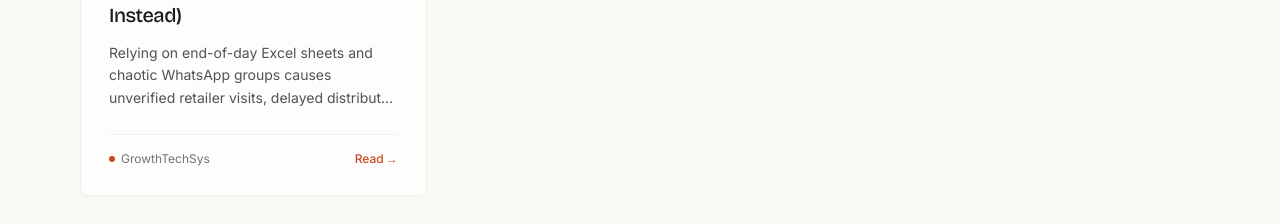
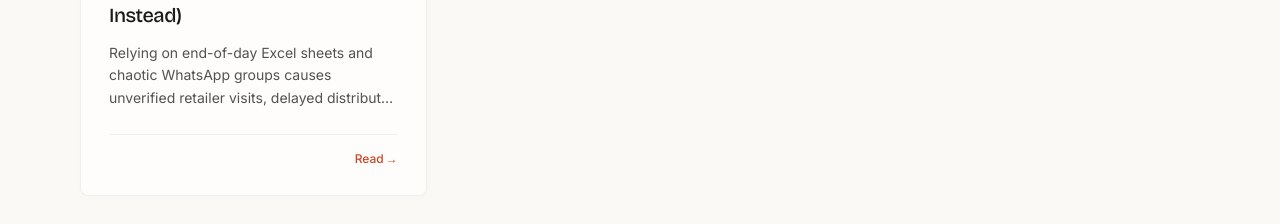
Before and after one commit to rahulkumar8285/glowlabtech, a React (Vite) app: page / in a window 1280 px wide. Shown: the part 4160-4384 px from the top of the page. Built offline with nearby package versions, Linux system fonts and the light colour scheme.

Commit message:
fix(blog): remove GrowthTechSys Engineering label completely

```diff
--- a/src/components/BlogDetailPage.tsx
+++ b/src/components/BlogDetailPage.tsx
@@ -226,10 +226,10 @@ export default function BlogDetailPage({ slug, onNavigate }: BlogDetailPageProps
             {post.excerpt}
           </p>
 
-          {/* Attribution & Social Sharing */}
-          <div className="pt-6 border-t border-black/[0.08] flex items-center justify-between gap-6">
-            {post.author ? (
-              <div className="flex items-center gap-3.5">
+          {/* Social Sharing */}
+          <div className="pt-6 border-t border-black/[0.08] flex items-center justify-end gap-6">
+            {post.author && (
+              <div className="flex items-center gap-3.5 mr-auto">
                 <img
                   src={post.author.avatarUrl}
                   alt={post.author.name}
@@ -241,11 +241,6 @@ export default function BlogDetailPage({ slug, onNavigate }: BlogDetailPageProps
                   </p>
                   <p className="font-body text-xs text-neutral-500 mt-0.5">{post.author.role}</p>
                 </div>
-              </div>
-            ) : (
-              <div className="flex items-center gap-2 text-xs font-body text-neutral-500">
-                <span className="w-1.5 h-1.5 rounded-full bg-[#C84826]" />
-                <span className="font-medium text-neutral-700">GrowthTechSys Engineering</span>
               </div>
             )}
 
--- a/src/components/BlogListingPage.tsx
+++ b/src/components/BlogListingPage.tsx
@@ -188,9 +188,9 @@ export default function BlogListingPage({ onNavigate }: BlogListingPageProps) {
                   </p>
                 </div>
 
-                <div className="pt-6 border-t border-black/[0.06] flex flex-col sm:flex-row sm:items-center justify-between gap-4">
-                  {featuredPost.author ? (
-                    <div className="flex items-center gap-3">
+                <div className="pt-6 border-t border-black/[0.06] flex items-center justify-end gap-4">
+                  {featuredPost.author && (
+                    <div className="flex items-center gap-3 mr-auto">
                       <img
                         src={featuredPost.author.avatarUrl}
                         alt={featuredPost.author.name}
@@ -204,11 +204,6 @@ export default function BlogListingPage({ onNavigate }: BlogListingPageProps) {
                           {featuredPost.author.role}
                         </p>
                       </div>
-                    </div>
-                  ) : (
-                    <div className="flex items-center gap-2 text-xs font-body text-neutral-500">
-                      <span className="w-1.5 h-1.5 rounded-full bg-[#C84826]" />
-                      <span className="font-medium text-neutral-700">GrowthTechSys Engineering</span>
                     </div>
                   )}
 
@@ -254,9 +249,9 @@ export default function BlogListingPage({ onNavigate }: BlogListingPageProps) {
                     </p>
                   </div>
 
-                  <div className="pt-4 border-t border-black/[0.05] flex items-center justify-between gap-3 text-xs font-body">
-                    {post.author ? (
-                      <div className="flex items-center gap-2.5">
+                  <div className="pt-4 border-t border-black/[0.05] flex items-center justify-end gap-3 text-xs font-body">
+                    {post.author && (
+                      <div className="flex items-center gap-2.5 mr-auto">
                         <img
                           src={post.author.avatarUrl}
                           alt={post.author.name}
@@ -269,11 +264,6 @@ export default function BlogListingPage({ onNavigate }: BlogListingPageProps) {
                           </p>
                           <p className="text-[11px] text-neutral-400">{post.author.role}</p>
                         </div>
-                      </div>
-                    ) : (
-                      <div className="flex items-center gap-1.5 text-neutral-500">
-                        <span className="w-1.5 h-1.5 rounded-full bg-[#C84826]" />
-                        <span>GrowthTechSys</span>
                       </div>
                     )}
 
--- a/src/components/BlogSection.tsx
+++ b/src/components/BlogSection.tsx
@@ -91,10 +91,10 @@ export default function BlogSection({ onNavigate }: BlogSectionProps) {
                 </p>
               </div>
 
-              {/* Author & Read More */}
-              <div className="pt-4 border-t border-black/[0.05] flex items-center justify-between gap-3 text-xs font-body">
-                {post.author ? (
-                  <div className="flex items-center gap-2.5">
+              {/* Read More */}
+              <div className="pt-4 border-t border-black/[0.05] flex items-center justify-end gap-3 text-xs font-body">
+                {post.author && (
+                  <div className="flex items-center gap-2.5 mr-auto">
                     <img
                       src={post.author.avatarUrl}
                       alt={post.author.name}
@@ -105,11 +105,6 @@ export default function BlogSection({ onNavigate }: BlogSectionProps) {
                       <p className="font-medium text-[#1A1A1A] leading-tight">{post.author.name}</p>
                       <p className="text-[11px] text-neutral-400">{post.author.role}</p>
                     </div>
-                  </div>
-                ) : (
-                  <div className="flex items-center gap-1.5 text-neutral-500">
-                    <span className="w-1.5 h-1.5 rounded-full bg-[#C84826]" />
-                    <span>GrowthTechSys</span>
                   </div>
                 )}
 
```
